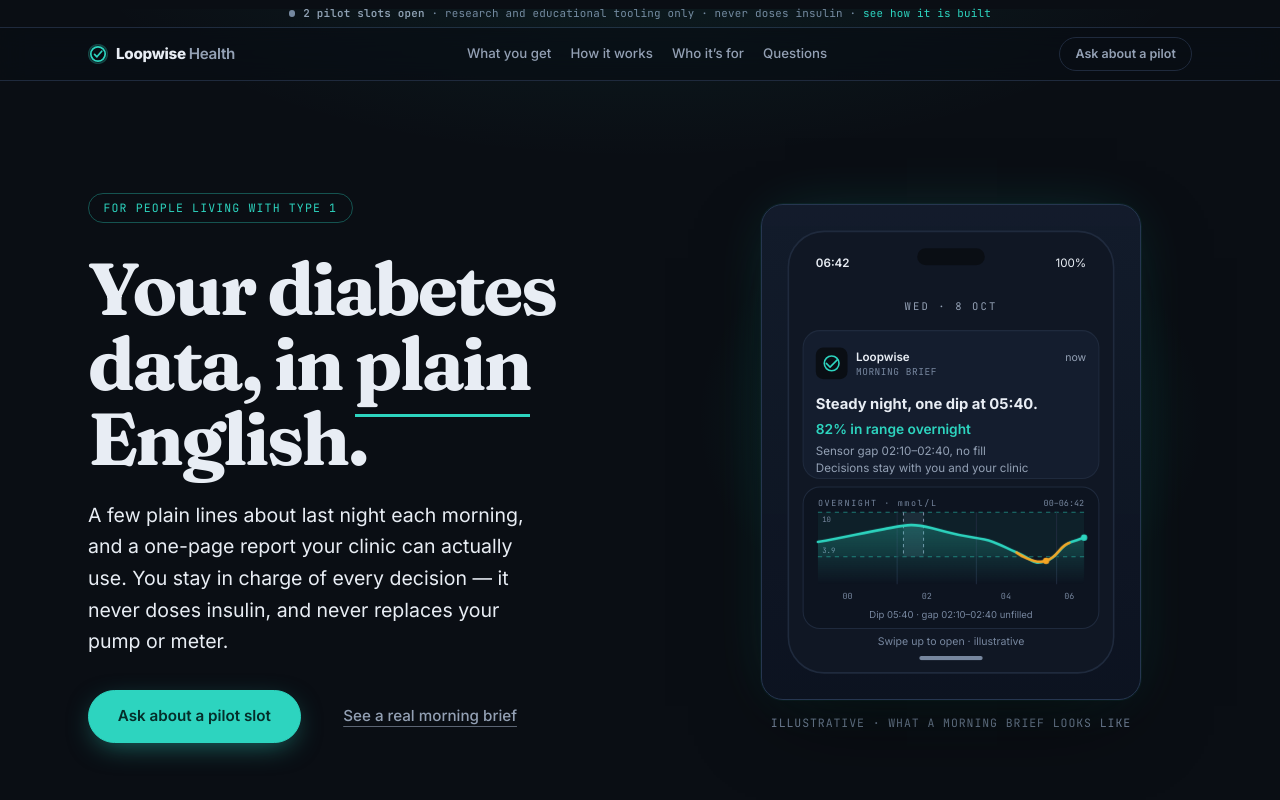
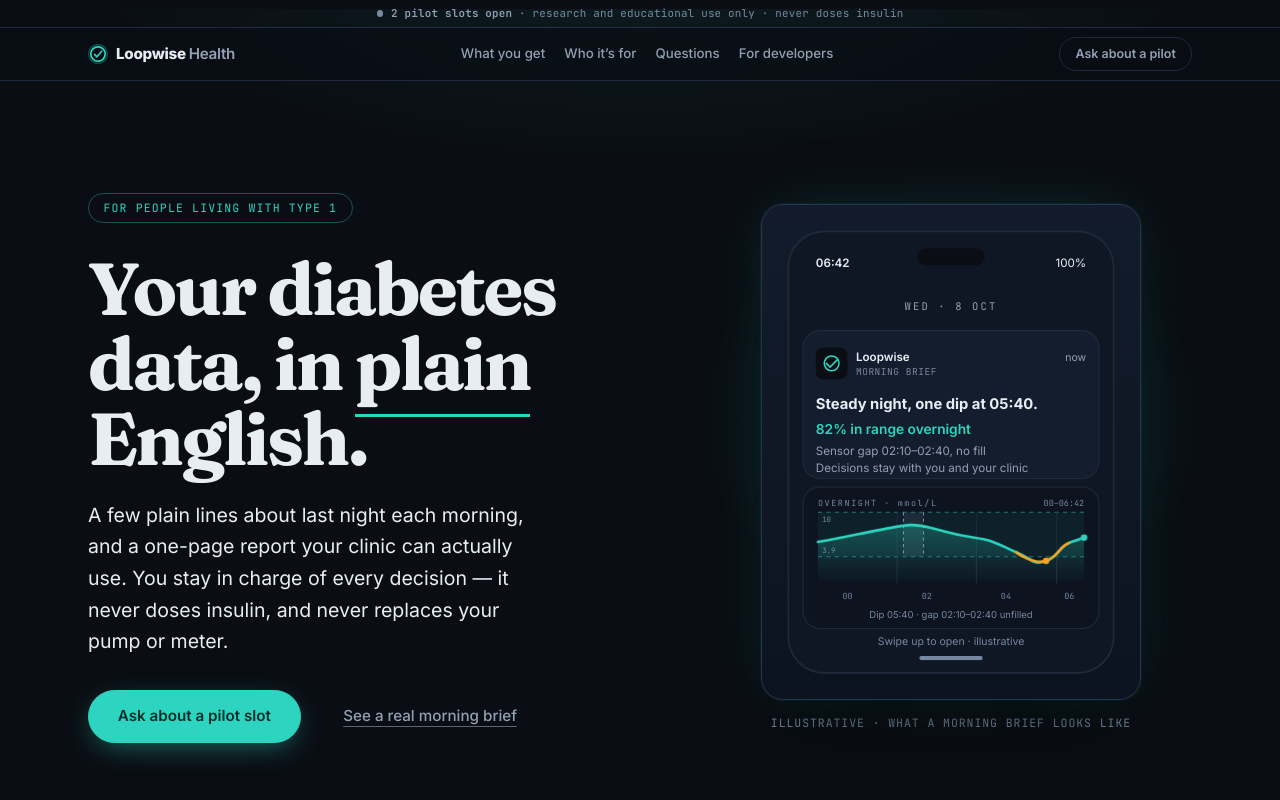
Before and after one commit to NovaLux12/loopwise.uk, a plain HTML site: page index.html in a window 1280 px wide. Shown: the top 800 px of the page. Drawn offline with Linux system fonts and the light colour scheme.

Commit message:
Homepage: make the way to /build/ actually visible
The nav linked four in-page anchors and nothing to the engineering page, so
the hand-off relied on a link at the end of the announce bar and the footer.
Two problems: on phones nav .links is hidden below 820px, so the footer was
the only route; and the announce text is nowrap+ellipsis, so the link sat
exactly where it clipped first.

Nav now carries 'For developers', swapping out the 'How it works' anchor so
the link count stays at four and the header cannot overflow the width that
shell.css already tunes for. Added a .mid-cta hand-off band above the contact
block, which is in-body and shows at every viewport. Dropped the link from the
announce bar rather than leave one that may be visually unreachable.

```diff
--- a/index.html
+++ b/index.html
@@ -51,7 +51,7 @@
 
 <body>
 <div class="announce" role="status">
-  <span class="announce-inner"><span class="pulse" aria-hidden="true"></span><span class="announce-text"><b>2 pilot slots open</b> · research and educational tooling only · never doses insulin · <a href="/build/">see how it is built</a></span></span>
+  <span class="announce-inner"><span class="pulse" aria-hidden="true"></span><span class="announce-text"><b>2 pilot slots open</b> · research and educational use only · never doses insulin</span></span>
 </div>
 <a class="skip" href="#main">Skip to content</a>
 <nav aria-label="Primary"><div class="wrap">
@@ -59,7 +59,7 @@
     <svg width="24" height="24" viewBox="0 0 64 64" aria-hidden="true"><circle cx="32" cy="32" r="30" fill="none" stroke="#2dd4bf" stroke-width="5" opacity=".28"/><circle cx="32" cy="32" r="23" fill="none" stroke="#2dd4bf" stroke-width="5.5"/><path d="M21 33.5l7.5 7.5L44 23" fill="none" stroke="#2dd4bf" stroke-width="5.5" stroke-linecap="round" stroke-linejoin="round"/></svg>
     <span class="wordmark">Loopwise <span>Health</span></span></a>
   <div class="links">
-    <a href="#what-you-get">What you get</a><a href="#how-it-works">How it works</a><a href="#who-its-for">Who it&rsquo;s for</a><a href="#faq">Questions</a>
+    <a href="#what-you-get">What you get</a><a href="#who-its-for">Who it&rsquo;s for</a><a href="#faq">Questions</a><a href="/build/">For developers</a>
   </div>
   <a class="nav-pill" href="mailto:founder@loopwise.uk?subject=Pilot%20enquiry">Ask about a pilot</a>
 <span class="scroll-progress" aria-hidden="true"></span></div></nav>
@@ -357,6 +357,12 @@
       </details>
     </div>
   </section>
+
+  <div class="mid-cta cv-midcta">
+    <div class="midcta-copy"><span class="midcta-kick">Open source · three public repos</span><p>Every claim on this page sits on top of code you can read. <b>The bridge, the reporting tools, the decisions behind them and the live release history</b> are all on one page.</p></div>
+    <a class="btn" href="/build/">For developers</a>
+  </div>
+
   <section id="contact" class="reveal cv-section cv-contact">
     <div class="contact-frame">
       <div class="kicker">Contact · one email</div>
```
